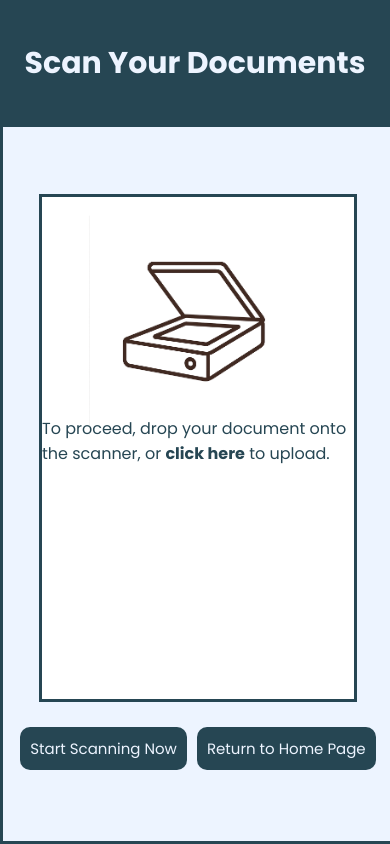
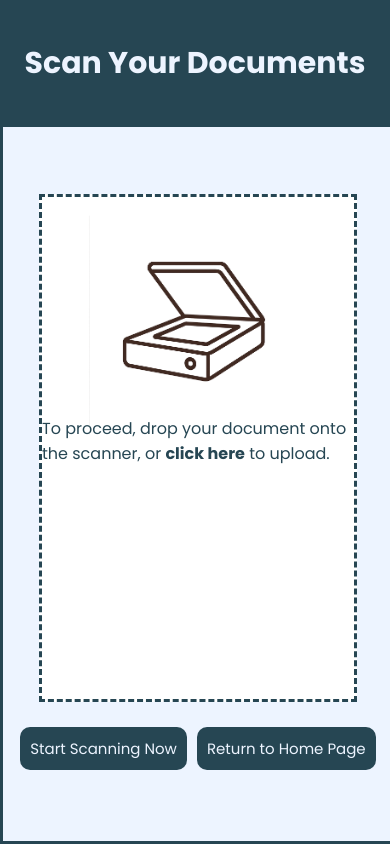
Before and after one commit to AndyMasc/Document-Digitizer, a Flask app: page /upload in a window 390 px wide. Run offline with Flask 3, Linux system fonts and the light colour scheme; parts of the project's set-up code (start-up, migrations or seed data) failed here and were passed over; some libraries are stand-ins or nearby versions.

Commit message:
Changed solid border to dashed on upload page for mobile

```diff
--- a/static/uploadPageStyles.css
+++ b/static/uploadPageStyles.css
@@ -126,7 +126,6 @@ html, body {
     .dropzone {
         width: 80%;
         height: 70%;
-        border: solid;
     }
 
     .PageLinks a {
```
